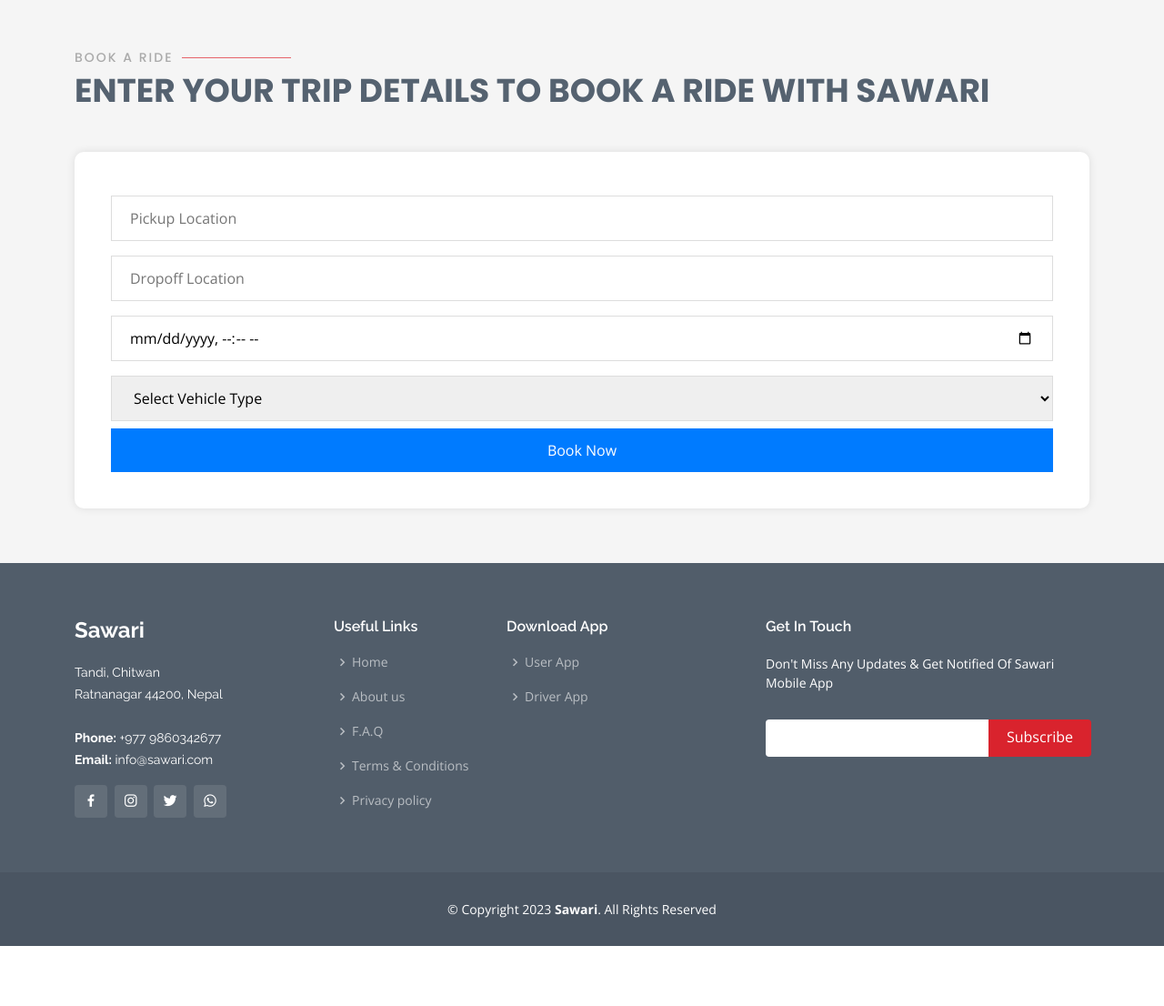
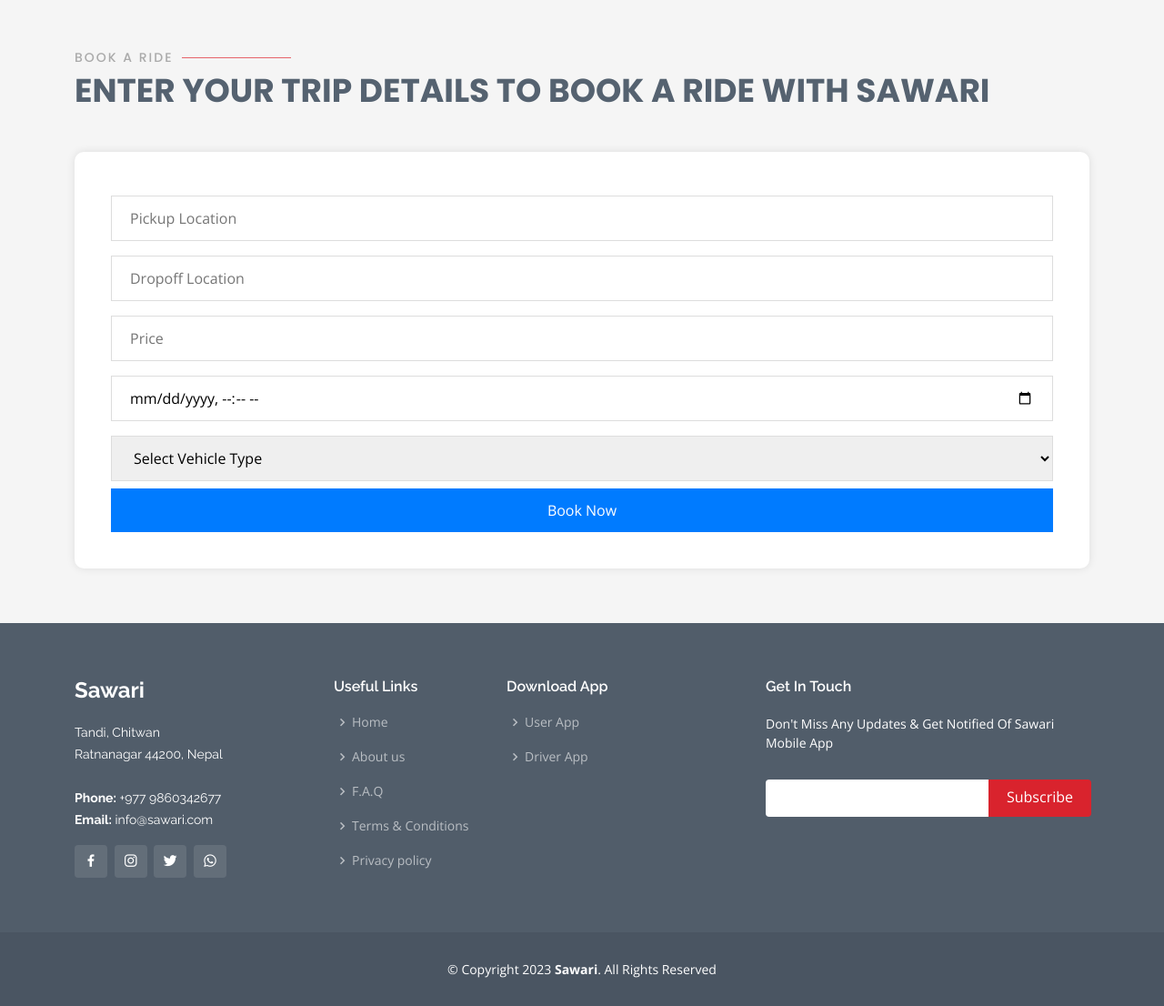
Before and after one commit to KeshavPokharel/sawari.com, a PHP site: page /book.php in a window 1280 px wide. Shown: the part 155-1261 px from the top of the page at 91% size. Before the commit the page ends 1195 px from the top, so only its background shows below. Run offline with PHP 8.4, Linux system fonts and the light colour scheme.

Commit message:
small changes

```diff
--- a/book.php
+++ b/book.php
@@ -1,5 +1,48 @@
+<?php
+require_once "script/db_connect.php";
+
+if ($_SERVER["REQUEST_METHOD"] === "POST") {
+  // Get the auth_token from the cookie
+  $authToken = $_COOKIE['auth_token'];
+
+  // Query to retrieve user_id from users table using the token
+  $userQuery = "SELECT user_id FROM users WHERE token = '$authToken'";
+  $userResult = $link->query($userQuery);
+
+  if ($userResult->num_rows > 0) {
+    // User found in the database
+    $userRow = $userResult->fetch_assoc();
+    $user_id = $userRow['user_id'];
+
+    // Retrieve form data
+    $pickupLocation = $_POST['pickup_location'];
+    $dropoffLocation = $_POST['dropoff_location'];
+    $price = $_POST['price'];
+    $pickupDateTime = $_POST['pickup_datetime'];
+    $vehicleType = $_POST['vehicle_type'];
+
+    // Insert data into the ride_request table
+    $insertQuery = "INSERT INTO ride_requests (user_id, pickup_loc, dropoff_loc, price, ride_time, v_type, status)
+                        VALUES ('$user_id', '$pickupLocation', '$dropoffLocation', '$price', '$pickupDateTime', '$vehicleType', 'pending')";
+
+    if ($link->query($insertQuery) === TRUE) {
+      // Data inserted successfully
+      echo "Ride request submitted successfully!";
+    } else {
+      echo "Error: " . $insertQuery . "<br>" . $link->$error;
+    }
+  } else {
+    // User not found in the database
+    echo "Invalid authentication token. Please log in and try again.";
+  }
+
+  $link->close();
+}
+?>
+
 <!DOCTYPE html>
 <html lang="en">
+
 <head>
   <meta charset="UTF-8">
   <meta http-equiv="X-UA-Compatible" content="IE=edge">
@@ -11,7 +54,9 @@
   <link href="assets/img/apple-touch-icon.png" rel="apple-touch-icon">
 
   <!-- Google Fonts -->
-  <link href="https://fonts.googleapis.com/css?family=Open+Sans:300,300i,400,400i,600,600i,700,700i|Raleway:300,300i,400,400i,500,500i,600,600i,700,700i|Poppins:300,300i,400,400i,500,500i,600,600i,700,700i" rel="stylesheet">
+  <link
+    href="https://fonts.googleapis.com/css?family=Open+Sans:300,300i,400,400i,600,600i,700,700i|Raleway:300,300i,400,400i,500,500i,600,600i,700,700i|Poppins:300,300i,400,400i,500,500i,600,600i,700,700i"
+    rel="stylesheet">
 
   <!-- Vendor CSS Files -->
   <link href="assets/vendor/animate.css/animate.min.css" rel="stylesheet">
@@ -33,7 +78,7 @@
   border: 1px;
   border-radius: 5%;
   margin-top: 85px;">
-  <?php  include "forms/accountCheck.php"; ?>
+    <?php include "forms/accountCheck.php"; ?>
     <button class="btn btn-danger" onclick="myAccount.close()">close</button>
   </dialog>
   <!-- ======= Header ======= -->
@@ -52,9 +97,9 @@
           <li><a href="services.php">Services</a></li>
           <li><a href="contact.php">Contact</a></li>
           <?php if (isset($_COOKIE['auth_token'])) {
-        echo  '<li><a class="getstarted" style=" cursor:pointer;" onclick="myAccount.showModal()">My Account</a></li>';
-          } else{
-            echo  '<li><a href="register.php" class="getstarted" style=" cursor:pointer;">Login/Register</a></li>';
+            echo '<li><a class="getstarted" style=" cursor:pointer;" onclick="myAccount.showModal()">My Account</a></li>';
+          } else {
+            echo '<li><a href="register.php" class="getstarted" style=" cursor:pointer;">Login/Register</a></li>';
           } ?>
         </ul>
         <i class="bi bi-list mobile-nav-toggle"></i>
@@ -87,31 +132,34 @@
         <p>Enter your trip details to book a ride with Sawari</p>
       </div>
 
-    <form class="book-form">
+      <form class="book-form" method="post">
 
         <div class="form-group">
-        <input type="text" placeholder="Pickup Location">
+          <input type="text" name="pickup_location" placeholder="Pickup Location">
         </div>
 
         <div class="form-group">
-        <input type="text" placeholder="Dropoff Location">
+          <input type="text" name="dropoff_location" placeholder="Dropoff Location">
+        </div>
+        <div class="form-group">
+          <input type="text" name="price" placeholder="Price">
         </div>
 
         <div class="form-group">
-        <input type="datetime-local" placeholder="Pickup Date/Time">
+          <input type="datetime-local" name="pickup_datetime" placeholder="Pickup Date/Time">
         </div>
 
         <div class="form-group">
-        <select>
+          <select name="vehicle_type">
             <option>Select Vehicle Type</option>
-          <option>Hatchback</option>
-          <option>Sedan</option>
+            <option>Two wheller</option>
+            <option>car</option>
             <option>SUV</option>
           </select>
         </div>
 
         <div class="form-group">
-        <button class="book-btn">Book Now</button>
+          <button type="submit" name="submit" class="book-btn">Book Now</button>
         </div>
 
       </form>
@@ -132,7 +180,7 @@
       background: #fff;
       padding: 40px;
       border-radius: 10px;
-  box-shadow: 0 0 10px rgba(0,0,0,0.1);
+      box-shadow: 0 0 10px rgba(0, 0, 0, 0.1);
     }
 
     .book-form input,
@@ -159,7 +207,6 @@
     .book-btn:hover {
       background: #0062cc;
     }
-
   </style>
 
 
@@ -226,7 +273,8 @@
     </div>
   </footer><!-- End Footer -->
 
-  <a href="#" class="back-to-top d-flex align-items-center justify-content-center"><i class="bi bi-arrow-up-short"></i></a>
+  <a href="#" class="back-to-top d-flex align-items-center justify-content-center"><i
+      class="bi bi-arrow-up-short"></i></a>
 
   <!-- Vendor JS Files -->
   <script src="assets/vendor/bootstrap/js/bootstrap.bundle.min.js"></script>
```
Lines whose indentation alone changed are shown as unchanged.
